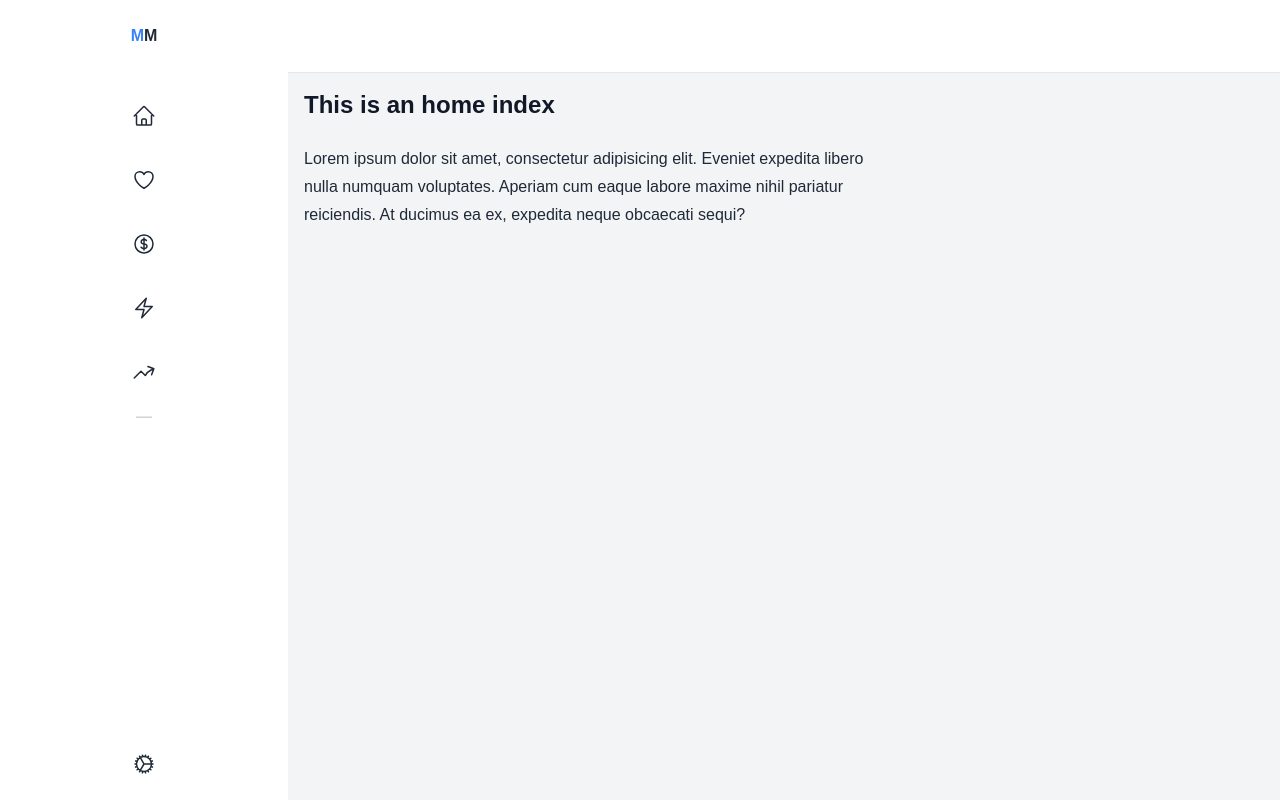
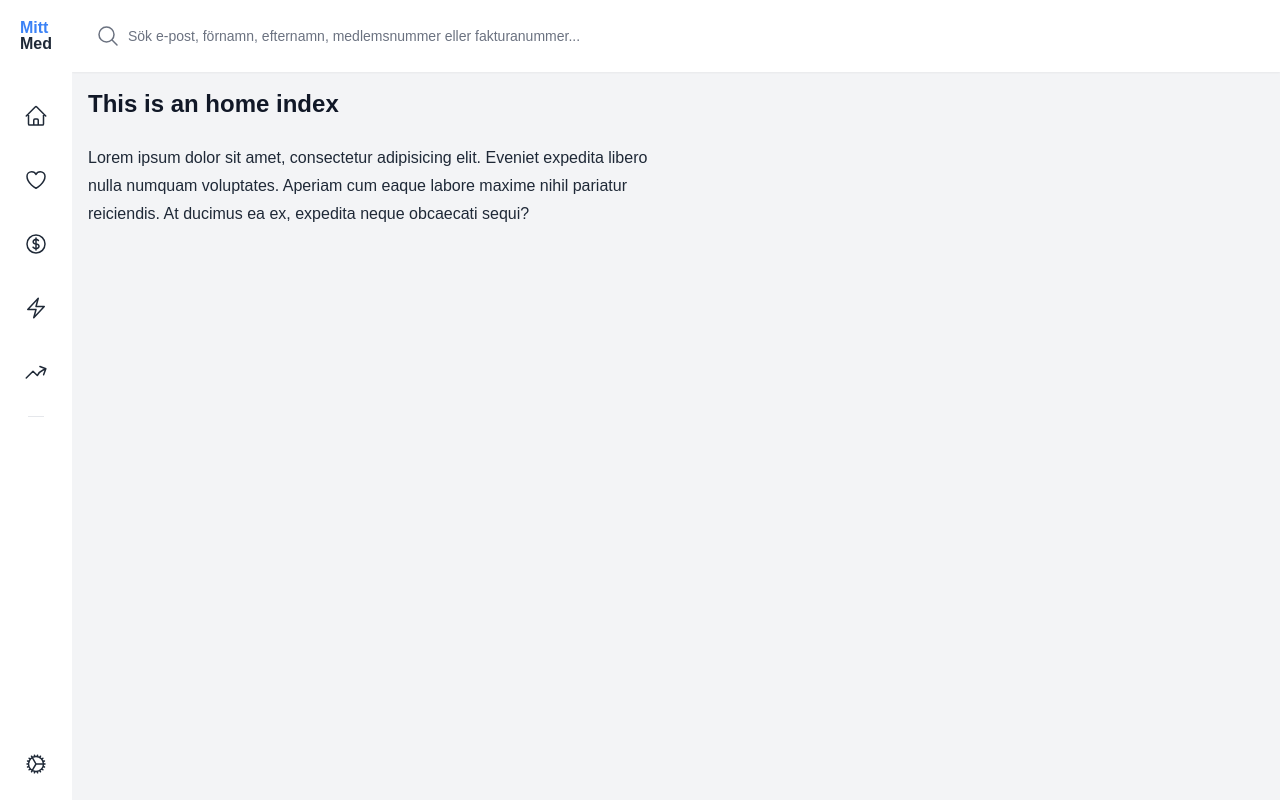
Before and after one commit to dennisfransen/vanga, a Vue app: page / in a window 1280 px wide. Built offline with nearby package versions, Linux system fonts and the light colour scheme; a web font is replaced by a local one.

Commit message:
simplified css

```diff
--- a/src/assets/main.css
+++ b/src/assets/main.css
@@ -28,6 +28,6 @@
     }
 
     hr {
-        @apply h-0.5 bg-gray-300
+        @apply h-[1px] bg-gray-300
     }
 }
--- a/src/components/AppHeader.vue
+++ b/src/components/AppHeader.vue
@@ -1,17 +1,21 @@
 <script setup lang="ts">
-// import { MagnifyingGlassIcon } from '@heroicons/vue/24/outline'
+import { MagnifyingGlassIcon } from '@heroicons/vue/24/outline'
 </script>
 
 <template>
-	<header class="border-b bg-white">
-		<div class="flex h-[4.5rem] items-center justify-between pl-4 pr-8">
-			<!--			<div class="relative">-->
-			<!--				<label for="search" class="hidden">Sök</label>-->
-			<!--				<input type="search" placeholder="Sök..." class="w-full border-none pl-10" />-->
-			<!--				<magnifying-glass-icon-->
-			<!--					class="absolute left-0 top-1/2 h-6 w-6 -translate-y-1/2 text-gray-400"-->
-			<!--				/>-->
-			<!--			</div>-->
+	<header class="bg-white shadow-sm">
+		<div class="flex h-[4.5rem] items-center justify-between px-4">
+			<div class="relative flex-grow">
+				<label for="search" class="hidden">Sök</label>
+				<input
+					type="search"
+					class="w-full rounded-md border-none pl-10 text-sm placeholder:text-gray-500"
+					placeholder="Sök e-post, förnamn, efternamn, medlemsnummer eller fakturanummer..."
+				/>
+				<magnifying-glass-icon
+					class="absolute left-2 top-1/2 h-6 w-6 -translate-y-1/2 text-gray-500"
+				/>
+			</div>
 		</div>
 	</header>
 </template>
--- a/src/components/AppSideMenu.vue
+++ b/src/components/AppSideMenu.vue
@@ -10,34 +10,29 @@ import {
 </script>
 
 <template>
-	<aside class="flex min-h-screen min-w-[4.5rem] flex-col space-y-6 bg-white">
+	<aside class="relative z-10 flex min-h-screen min-w-[4.5rem] flex-col space-y-6 bg-white">
 		<section class="grid h-[4.5rem] place-items-center">
-			<router-link to="/" class="inline-block min-w-10 text-center font-black">
-				<span class="text-blue-500">M</span>
-				<span>M</span>
+			<router-link to="/" class="font-black leading-none">
+				<span class="text-blue-500">Mitt</span> <br />
+				<span class="text-gray-800">Med</span>
 			</router-link>
 		</section>
 
 		<section class="flex flex-grow flex-col items-center gap-y-6">
 			<router-link to="/dashboard" class="link" active-class="active">
 				<home-icon class="h-6 w-6" />
-				<span class="link-title">Dashboard</span>
 			</router-link>
 			<router-link to="/member" class="link" active-class="active">
 				<heart-icon class="h-6 w-6" />
-				<span class="link-title">Medlemmar</span>
 			</router-link>
 			<router-link to="/invoice" class="link" active-class="active">
 				<currency-dollar-icon class="h-6 w-6" />
-				<span class="link-title">Fakturering</span>
 			</router-link>
 			<router-link to="/membership" class="link" active-class="active">
 				<bolt-icon class="h-6 w-6" />
-				<span class="link-title">Medlemskap & Tillval</span>
 			</router-link>
 			<router-link to="/report" class="link" active-class="active">
 				<arrow-trending-up-icon class="h-6 w-6" />
-				<span class="link-title">Rapporter</span>
 			</router-link>
 			<hr class="w-4" />
 		</section>
@@ -45,28 +40,19 @@ import {
 		<section class="grid h-[4.5rem] place-items-center">
 			<router-link to="/setting" class="link" active-class="active">
 				<cog-icon class="h-6 w-6" />
-				<span class="link-title">Inställningar</span>
 			</router-link>
 		</section>
 	</aside>
 </template>
 
 <style scoped lang="postcss">
-aside {
-	@apply hover:min-w-72 hover:px-4;
-}
-
 .link {
-	@apply inline-block h-10 w-10;
-	@apply grid items-center justify-center rounded-md;
+	@apply h-10 w-10 rounded-md;
+	@apply grid place-items-center;
+	@apply transition hover:bg-blue-100;
 }
 
 .active {
-	@apply bg-blue-200 text-blue-500;
-}
-
-.link-title {
-	@apply hidden;
-	@apply group-hover:inline;
+	@apply bg-blue-100 text-blue-500;
 }
 </style>
```
